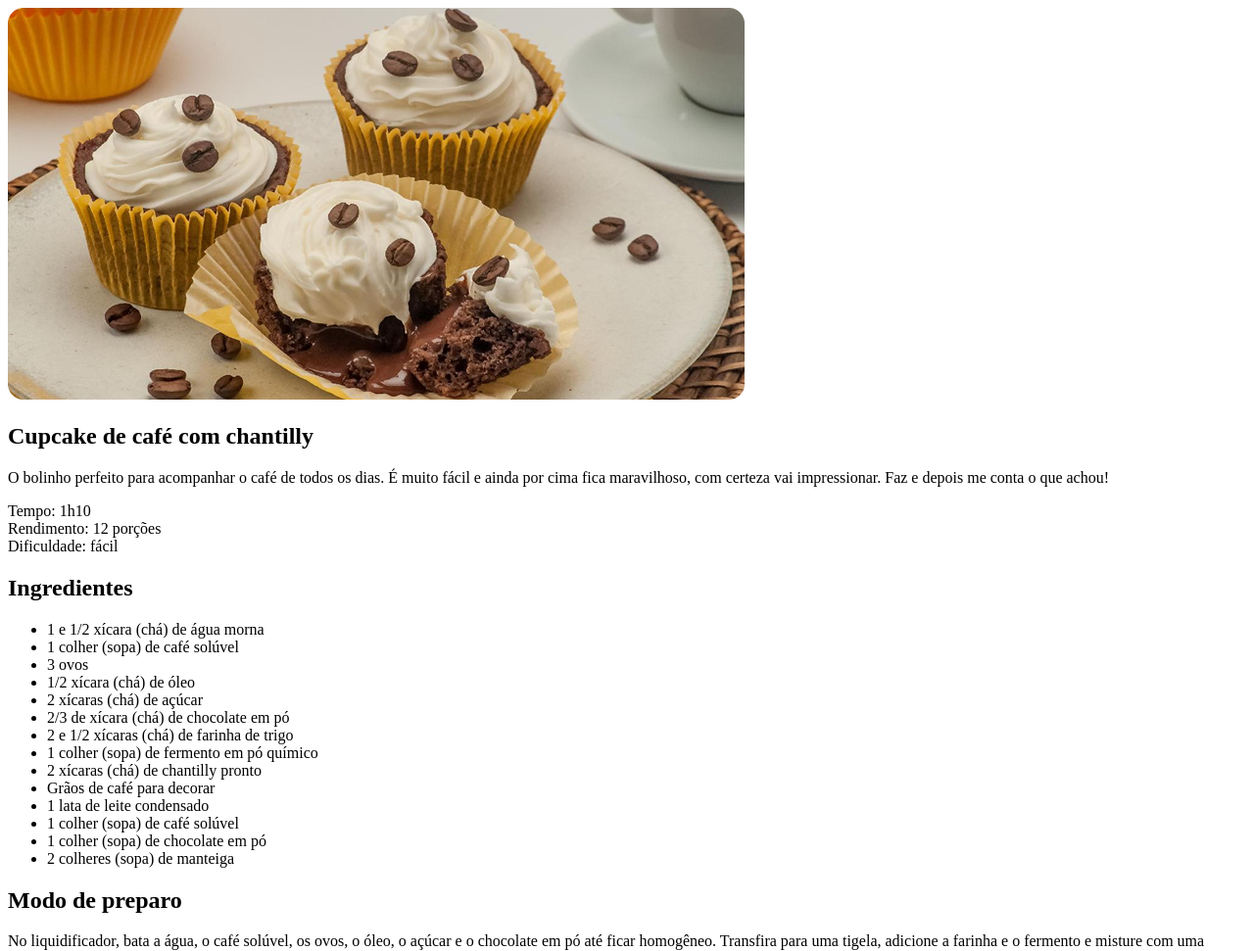
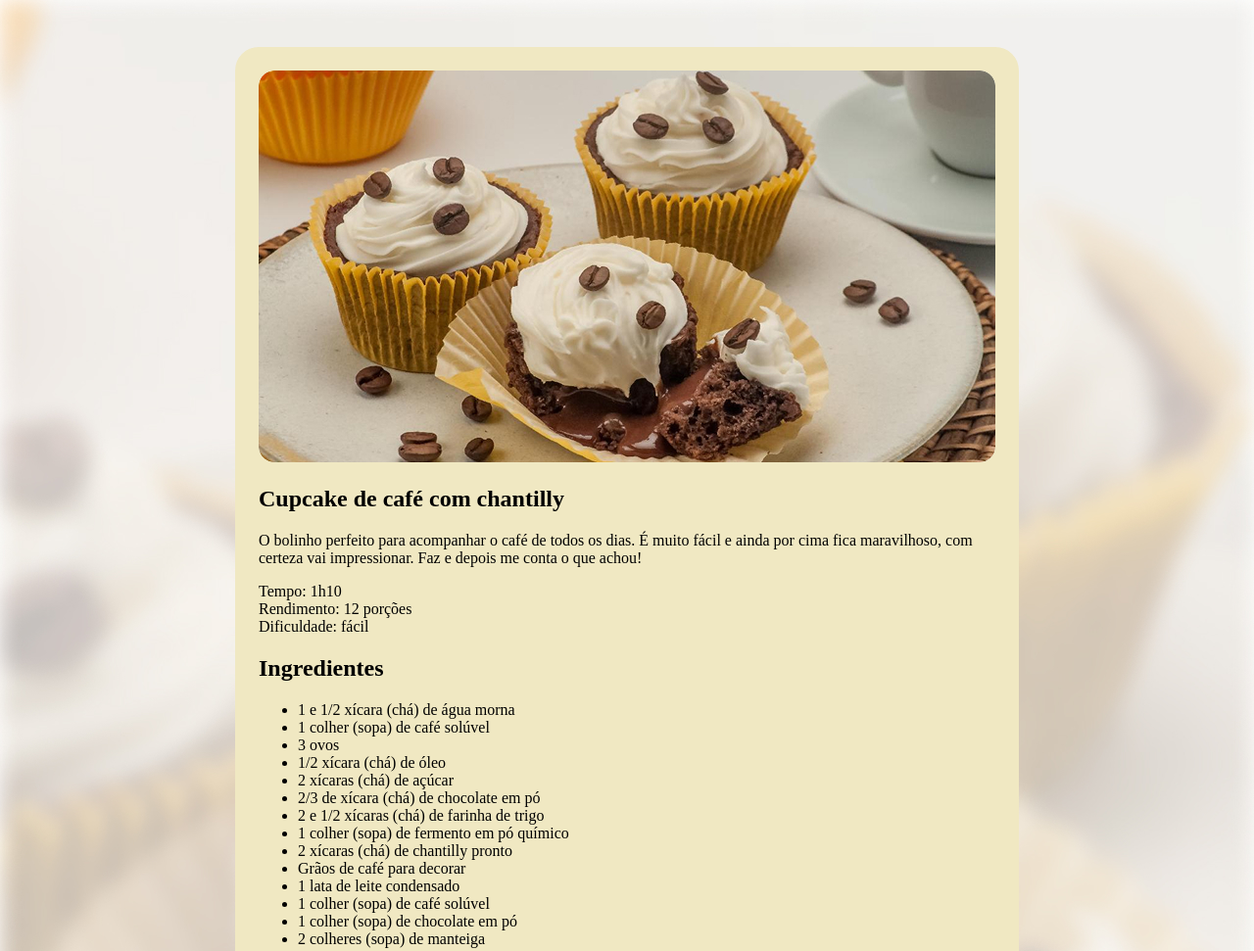
Before and after one commit to issabely/P-gina-de-receita-test, a plain HTML site: page index.html in a window 1280 px wide. Shown: the top 971 px of the page at 98% size. Drawn offline with Linux system fonts and the light colour scheme; files that its build step writes are made by us from their sources.

Commit message:
imagem de fundo estilo page

```diff
--- a/index.html
+++ b/index.html
@@ -5,11 +5,11 @@
     <meta name="viewport" content="width=device-width, initial-scale=1.0">
     <title>Página de receitas</title>
 
-    <link rel="stylesheet" href="styles/style.css">
+    <link rel="stylesheet" href="style.css">
 </head>
 <body>
     <div id="page">
-        <img src="assets/main-image.png" alt="Imagem de cupcake de café com chantilly">
+        <img src="assets/main-image.jpg" alt="Imagem de cupcake de café com chantilly">
         <main>
             <section id="about">
                 <h1>Cupcake de café com chantilly</h1>
--- a/style.css
+++ b/style.css
@@ -0,0 +1,18 @@
+body{
+    background-image:url(assets/bg-image.jpg) ;
+    background-size: cover; /* cubrir toda a tela */
+}
+
+#page{
+    box-sizing: border-box;/*tira o padrão da caixa para dar o widht certo */
+    width: 800px;
+    padding:24px;
+    background-color: #F0E8C2;
+    border-radius: 24px;
+    margin: 48px auto;
+
+}
+
+img{
+    border-radius: 16px;
+}
```
Also changed, not shown: assets/bg-image.jpg (added), assets/main-image.jpg (added), assets/main-image.png (deleted), 1 other file.
